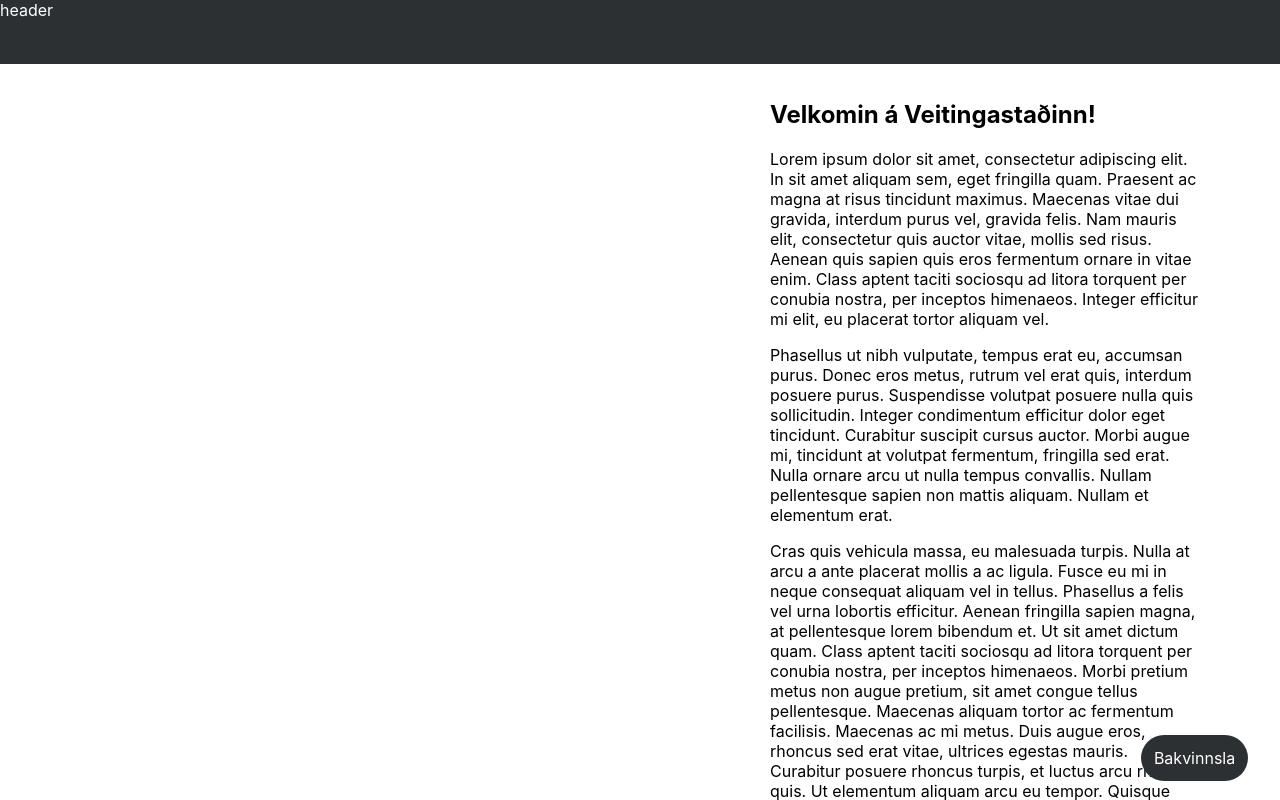
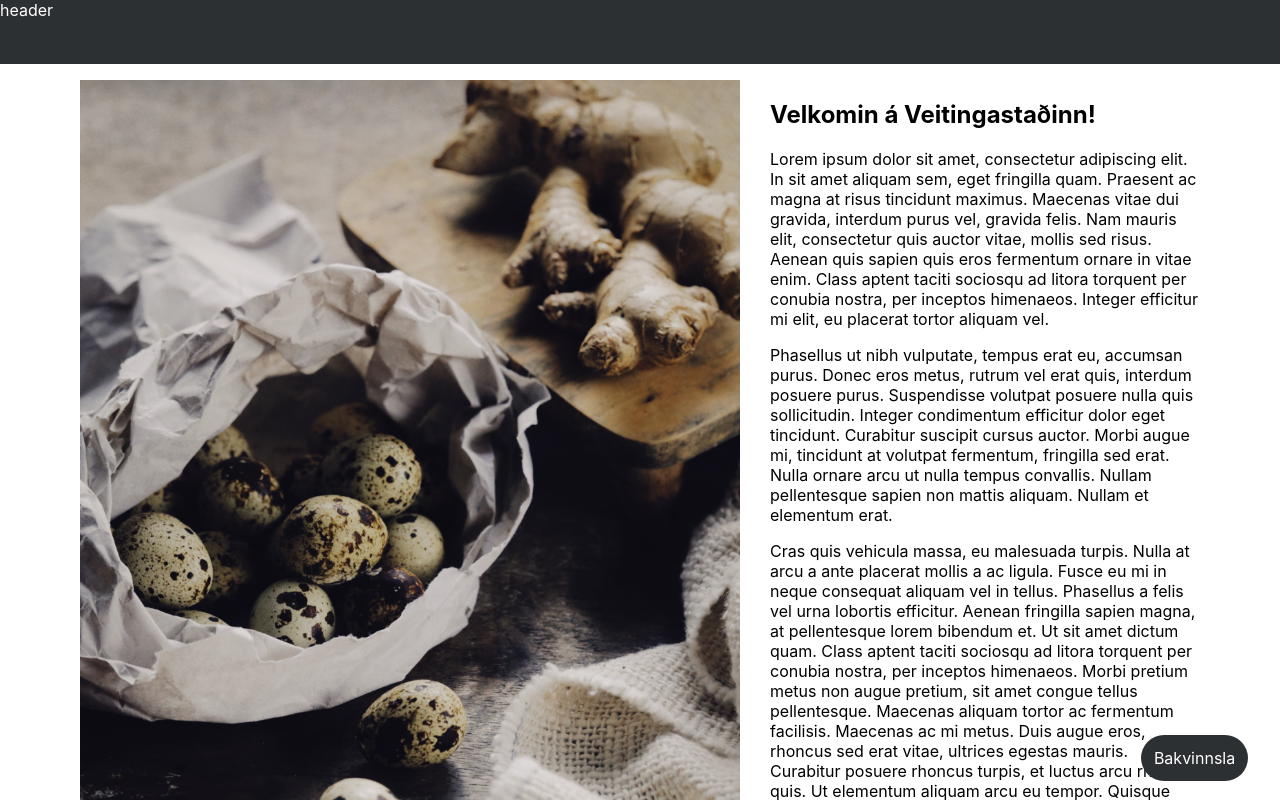
Before and after one commit to jongvnnar/vef2-2022-h2, a Next.js app: page / in a window 1280 px wide. Shown: the top 800 px of the page. Built offline with nearby package versions, Linux system fonts and the light colour scheme.

Commit message:
more style fixes

```diff
--- a/pages/index.tsx
+++ b/pages/index.tsx
@@ -14,11 +14,7 @@
       <section className={styles.outer_container}>
         <div className={styles.image_container}>
           <div className={styles.image}>
-            <Image
-              style={{ position: "sticky", top: "5rem" }}
-              placeholder="blur"
-              src={picture}
-            />
+            <Image placeholder="blur" src={picture} />
           </div>
         </div>
         <div className={styles.text_container}>
--- a/styles/Index.module.scss
+++ b/styles/Index.module.scss
@@ -13,14 +13,14 @@
 }
 @media (min-width: 700px) {
   .image_container {
-    grid-column: 1/6;
+    grid-column: 1/7;
   }
   .image {
     position: sticky;
     top: 4.5rem;
   }
   .text_container {
-    grid-column: 6/11;
+    grid-column: 7/11;
   }
 }
 @media (min-width: 1100px) {
```
